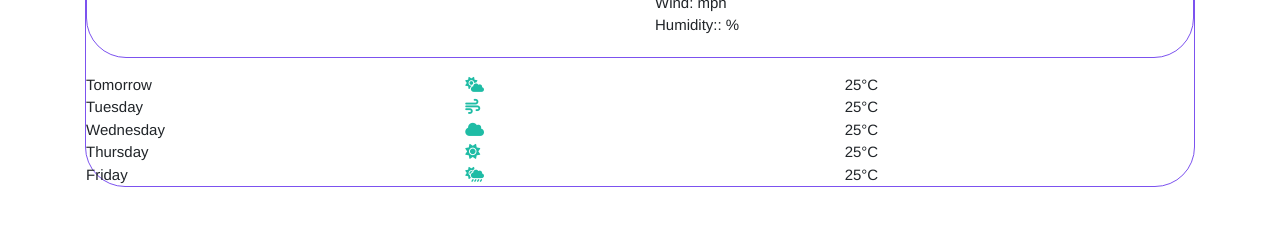
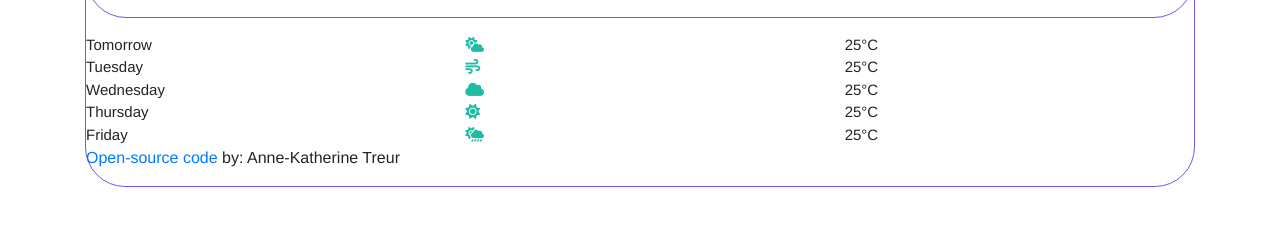
Before and after one commit to akgoreandrews/my-fab-weather-app, a plain HTML site: page index.html in a window 1280 px wide. Shown: the part 296-522 px from the top of the page. Drawn offline with nearby package versions, Linux system fonts and the light colour scheme.

Commit message:
added github link and deleted accidental characters which were found before 'doctype'

```diff
--- a/index.html
+++ b/index.html
@@ -1,4 +1,3 @@
-#-
 <!DOCTYPE html>
 <html lang="en">
 
@@ -143,6 +142,7 @@
                     </p>
                 </div>
             </div>
+        <p class="signature"> <a href="https://github.com/akgoreandrews/my-fab-weather-app" target="blank" > Open-source code</a> by: Anne-Katherine Treur</p>
 
         </div>
     </div>
```
